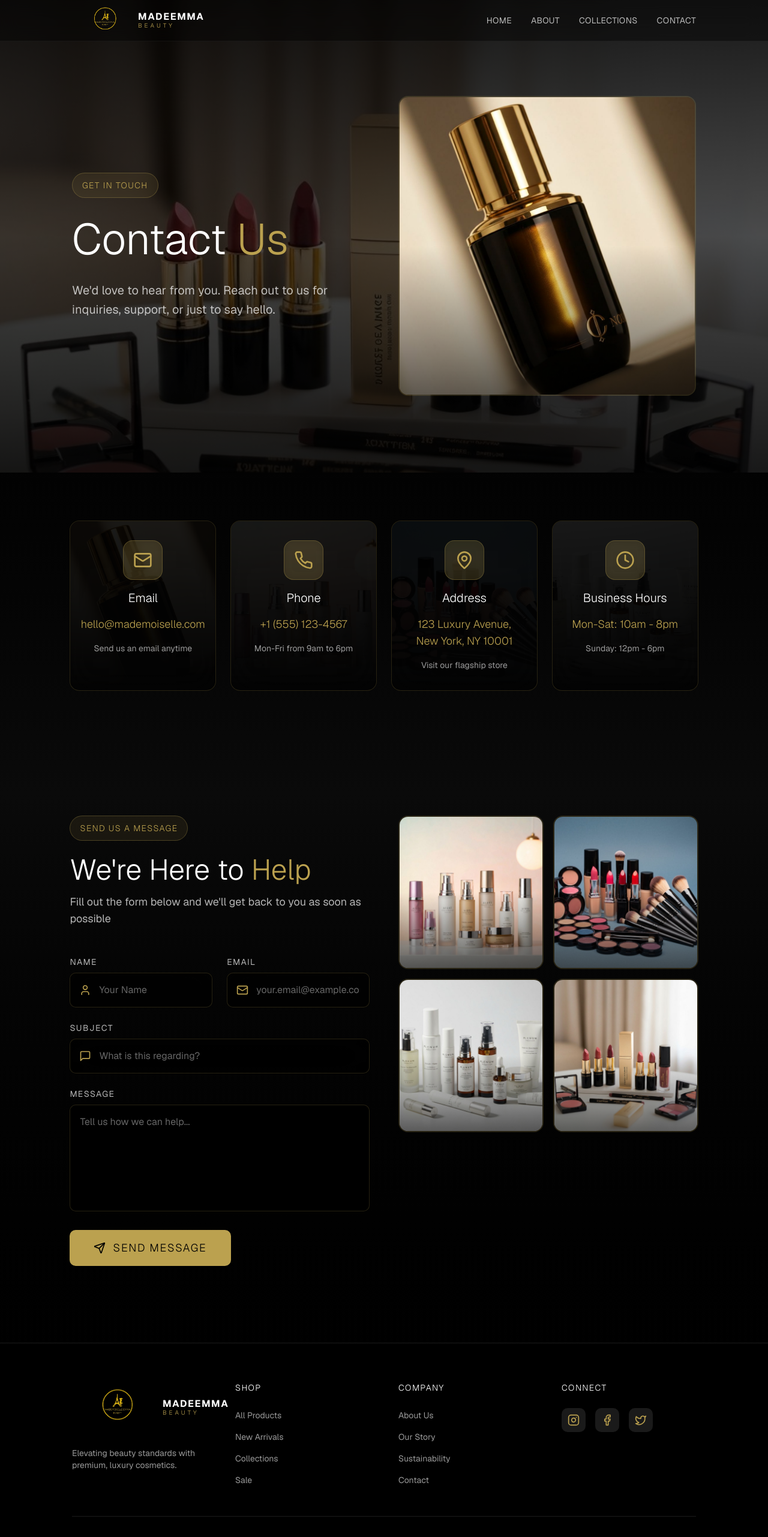
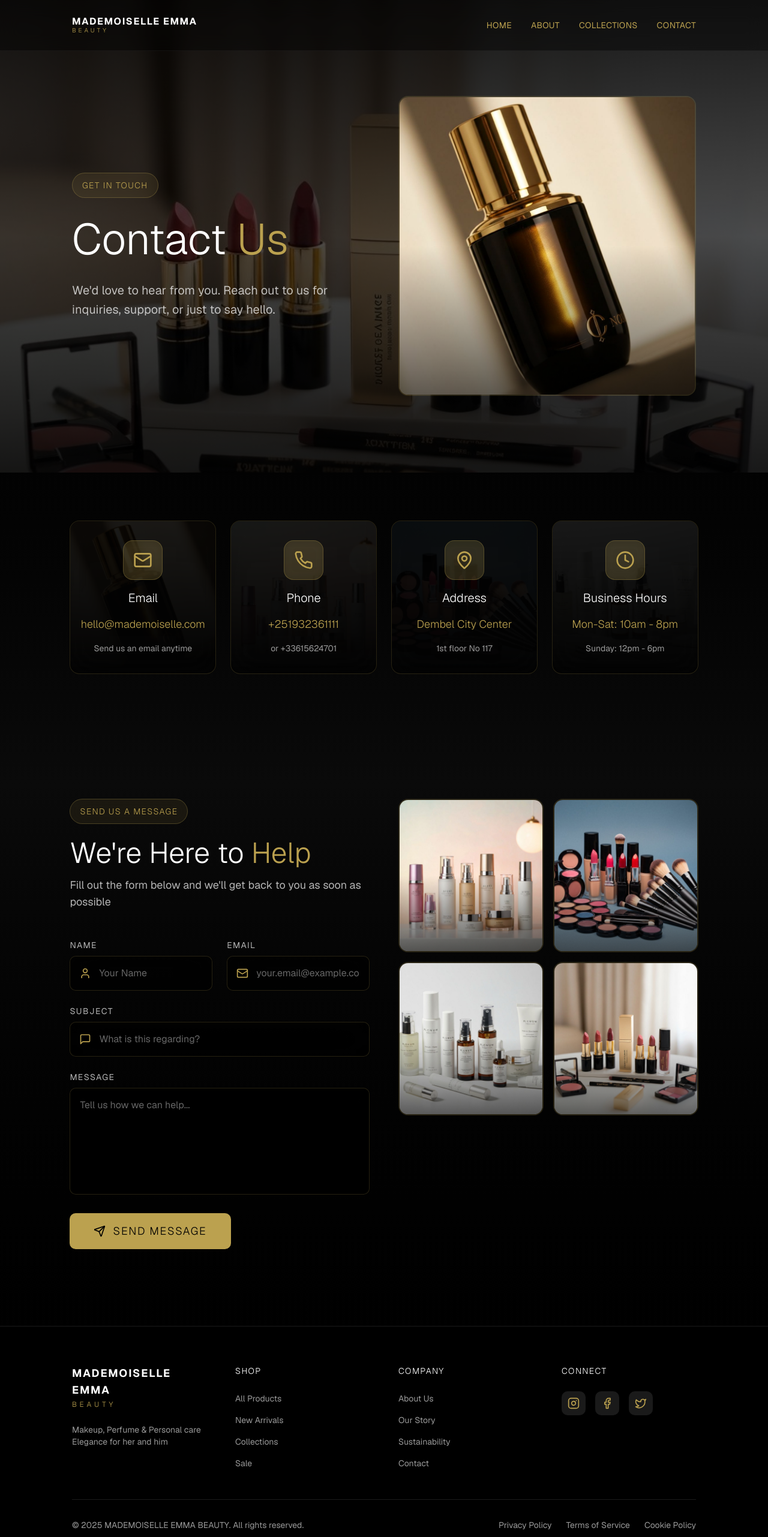
Before and after one commit to Gelila-Fassil/Mademoiselle-Emma-Beauty, a Next.js app: page /contact in a window 1280 px wide. Shown: the top 2563 px of the page at 60% size. Built offline with nearby package versions, Linux system fonts and the light colour scheme.

Commit message:
Update brand name to MADEMOISELLE EMMA BEAUTY, update contact info, add CEO message, fix navigation styling

```diff
--- a/app/layout.tsx
+++ b/app/layout.tsx
@@ -7,8 +7,8 @@ const _geist = Geist({ subsets: ["latin"] });
 const _geistMono = Geist_Mono({ subsets: ["latin"] });
 
 export const metadata: Metadata = {
-  title: 'Mademoiselle - Luxury Beauty',
-  description: 'Premium cosmetics, fragrances, and skincare essentials crafted with elegance and innovation',
+  title: 'MADEMOISELLE EMMA BEAUTY',
+  description: 'Makeup, Perfume & Personal care Elegance for her and him',
   generator: 'v0.app',
   icons: {
     icon: '/cosmologo.jpg',
--- a/components/about-hero.tsx
+++ b/components/about-hero.tsx
@@ -31,7 +31,7 @@ export default function AboutHero() {
               }`}
             >
               <div className="text-sm text-[#BBA14F] uppercase tracking-[0.3em] font-light">
-                About Mademoiselle
+                About MADEMOISELLE EMMA BEAUTY
               </div>
               <h1 className="text-8xl md:text-9xl font-light text-white leading-[0.85]">
                 Crafting
--- a/components/ceo-message.tsx
+++ b/components/ceo-message.tsx
@@ -55,14 +55,14 @@ export default function CEOMessage() {
     fetchCeoProfile()
   }, [])
 
-  const displayName = ceo?.name || "Sarah Chen"
+  const displayName = ceo?.name || "Emma Desalegn"
   const displayTitle = ceo?.title || "Founder & CEO"
   const displayQuote =
     ceo?.highlightQuote ||
-    `When we started this journey, we had a simple vision: to create beauty products that don't just enhance your appearance, but also respect our planet.`
+    `At MADEMOISELLE EMMA BEAUTY, we believe beauty has no boundaries — it is for her, for him, for everyone who dares to feel extraordinary.`
 
   const defaultBody =
-    "Over the past decade, we've transformed from a small startup into a global leader in sustainable luxury beauty. Our commitment to innovation, quality, and environmental responsibility has never wavered.\n\nWe believe that true beauty comes from harmony—between nature and science, elegance and sustainability, tradition and innovation. Every formulation, every package, every decision we make is guided by this principle."
+    "Our journey began with a simple belief: that makeup, perfume, and personal care should be more than products — they should be an experience. A celebration of individuality. An embrace of elegance for every skin, every style, every story.\n\nFrom the bustling heart of Addis Ababa to the fashion capitals of Europe, we draw inspiration from the vibrant cultures that shape us. Every formula we craft, every scent we bottle, and every product we design reflects our commitment to inclusive luxury. We are not just creating beauty — we are redefining what it means to feel beautiful.\n\nToday, MADEMOISELLE EMMA BEAUTY stands as a bridge between timeless elegance and modern expression. Whether it is a bold lipstick, a captivating perfume, or a nurturing skincare essential, each creation carries our promise: elegance for her and him, crafted with passion, made for the world."
 
   const bodySource = `${ceo?.intro ? `${ceo.intro}\n\n` : ""}${ceo?.body || defaultBody}`
 
--- a/components/contact-info.tsx
+++ b/components/contact-info.tsx
@@ -15,15 +15,15 @@ const contactMethods = [
   {
     icon: Phone,
     title: "Phone",
-    info: "+1 (555) 123-4567",
-    description: "Mon-Fri from 9am to 6pm",
+    info: "+251932361111",
+    description: "or +33615624701",
     image: "/premium-skincare-bottles-and-creams.jpg",
   },
   {
     icon: MapPin,
     title: "Address",
-    info: "123 Luxury Avenue, New York, NY 10001",
-    description: "Visit our flagship store",
+    info: "Dembel City Center",
+    description: "1st floor No 117",
     image: "/luxury-makeup-cosmetics-collection.jpg",
   },
   {
--- a/components/footer.tsx
+++ b/components/footer.tsx
@@ -9,26 +9,11 @@ export default function Footer() {
         <div className="grid md:grid-cols-4 gap-12 mb-12">
           {/* Brand */}
           <div>
-            <div className="flex items-center gap-0 mb-6">
-              <img
-                src="/newbg.png"
-                alt="Mademoiselle Logo"
-                className="object-contain flex-shrink-0"
-                style={{
-                  height: '85px',
-                  width: 'auto',
-                }}
-                onError={(e) => {
-                  // Fallback to JPG if PNG doesn't exist
-                  e.currentTarget.src = '/cosmologo.jpg';
-                }}
-              />
-              <div className="flex flex-col leading-none">
-                <span className="text-white font-bold text-md tracking-[0.1em]">MADEEMMA</span>
-                <span className="text-[#BBA14F] text-[10px] tracking-[0.4em] font-light uppercase mt-0.5">Beauty</span>
-              </div>
+            <div className="flex flex-col leading-none mb-6">
+              <span className="text-white font-bold text-lg tracking-[0.1em]">MADEMOISELLE EMMA</span>
+              <span className="text-[#BBA14F] text-xs tracking-[0.4em] font-light uppercase mt-0.5">BEAUTY</span>
             </div>
-            <p className="text-white/60 text-sm">Elevating beauty standards with premium, luxury cosmetics.</p>
+            <p className="text-white/60 text-sm">Makeup, Perfume &amp; Personal care Elegance for her and him</p>
           </div>
 
           {/* Links */}
@@ -113,7 +98,7 @@ export default function Footer() {
 
         {/* Bottom */}
         <div className="border-t border-white/10 pt-8 flex flex-col md:flex-row justify-between items-center text-white/60 text-sm">
-          <p>&copy; 2025 Mademoiselle Emma Beauty. All rights reserved.</p>
+          <p>&copy; 2025 MADEMOISELLE EMMA BEAUTY. All rights reserved.</p>
           <div className="flex gap-6 mt-4 md:mt-0">
             <a href="#" className="hover:text-[#BBA14F] transition">
               Privacy Policy
--- a/components/hero-section.tsx
+++ b/components/hero-section.tsx
@@ -34,8 +34,7 @@ export default function HeroSection() {
               Elevate Your <span className="text-[#BBA14F]">Beauty</span> Ritual
             </h1>
             <p className="text-lg text-white/60 leading-relaxed max-w-lg">
-              Discover our exquisite collection of premium cosmetics, fragrances, and skincare essentials. Each product
-              is carefully crafted to inspire confidence and express your unique elegance.
+              Makeup, Perfume &amp; Personal care Elegance for her and him
             </p>
           </div>
 
--- a/components/navigation.tsx
+++ b/components/navigation.tsx
@@ -8,40 +8,25 @@ export default function Navigation() {
 
   return (
     <nav className="fixed top-0 w-full z-50 bg-black/40 backdrop-blur-lg border-b border-white/5">
-      <div className="w-[85%] mx-auto px-6 py-1 flex items-center justify-between">
+      <div className="w-[85%] mx-auto px-6 py-7 flex items-center justify-between">
         <a href="/" className="flex items-center gap-0 hover:opacity-90 transition-opacity">
-          <img
-            src="/newbg.png"
-            alt="Mademoiselle Logo"
-            className="object-contain flex-shrink-0 py-1"
-            style={{
-              height: '70px',
-              width: 'auto',
-              marginTop: '-5px',
-              marginBottom: '-5px',
-            }}
-            onError={(e) => {
-              // Fallback to JPG if PNG doesn't exist
-              e.currentTarget.src = '/cosmologo.jpg';
-            }}
-          />
           <div className="flex flex-col leading-none">
-            <span className="text-white font-bold text-md tracking-[0.1em]">MADEEMMA</span>
-            <span className="text-[#BBA14F] text-[10px] tracking-[0.4em] font-light uppercase mt-0.5">Beauty</span>
+            <span className="text-white font-bold text-md tracking-[0.1em]">MADEMOISELLE EMMA</span>
+            <span className="text-[#BBA14F] text-[10px] tracking-[0.4em] font-light uppercase mt-0.5">BEAUTY</span>
           </div>
         </a>
 
         <div className="hidden md:flex items-center gap-8">
-          <a href="/" className="text-white/70 hover:text-[#BBA14F] transition text-sm uppercase tracking-wide">
+          <a href="/" className="text-[#BBA14F] hover:text-white transition text-sm uppercase tracking-wide">
             Home
           </a>
-          <a href="/about" className="text-white/70 hover:text-[#BBA14F] transition text-sm uppercase tracking-wide">
+          <a href="/about" className="text-[#BBA14F] hover:text-white transition text-sm uppercase tracking-wide">
             About
           </a>
-          <a href="/collections" className="text-white/70 hover:text-[#BBA14F] transition text-sm uppercase tracking-wide">
+          <a href="/collections" className="text-[#BBA14F] hover:text-white transition text-sm uppercase tracking-wide">
             Collections
           </a>
-          <a href="/contact" className="text-white/70 hover:text-[#BBA14F] transition text-sm uppercase tracking-wide">
+          <a href="/contact" className="text-[#BBA14F] hover:text-white transition text-sm uppercase tracking-wide">
             Contact
           </a>
         </div>
@@ -53,16 +38,16 @@ export default function Navigation() {
 
       {isOpen && (
         <div className="md:hidden bg-black/80 backdrop-blur-lg border-t border-white/5 p-4 space-y-4">
-          <a href="/" className="block text-white/70 hover:text-[#BBA14F] transition uppercase tracking-wide">
+          <a href="/" className="block text-[#BBA14F] hover:text-white transition uppercase tracking-wide">
             Home
           </a>
-          <a href="/about" className="block text-white/70 hover:text-[#BBA14F] transition uppercase tracking-wide">
+          <a href="/about" className="block text-[#BBA14F] hover:text-white transition uppercase tracking-wide">
             About
           </a>
-          <a href="/collections" className="block text-white/70 hover:text-[#BBA14F] transition uppercase tracking-wide">
+          <a href="/collections" className="block text-[#BBA14F] hover:text-white transition uppercase tracking-wide">
             Collections
           </a>
-          <a href="/contact" className="block text-white/70 hover:text-[#BBA14F] transition uppercase tracking-wide">
+          <a href="/contact" className="block text-[#BBA14F] hover:text-white transition uppercase tracking-wide">
             Contact
           </a>
         </div>
--- a/components/trust-section.tsx
+++ b/components/trust-section.tsx
@@ -50,7 +50,7 @@ export default function TrustSection() {
           </div>
           <p className="text-3xl md:text-4xl font-light text-white mb-6 italic text-balance">
             {
-              '"Mademoiselle Emma Beauty transformed my entire skincare routine. The quality is unmatched, and I feel like I\'m treating myself to a luxury experience every day."'
+              '"MADEMOISELLE EMMA BEAUTY transformed my entire skincare routine. The quality is unmatched, and I feel like I\'m treating myself to a luxury experience every day."'
             }
           </p>
           <p className="text-[#BBA14F] font-light uppercase tracking-widest text-sm">
```
